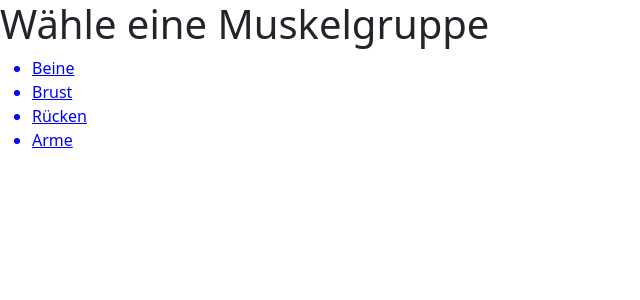
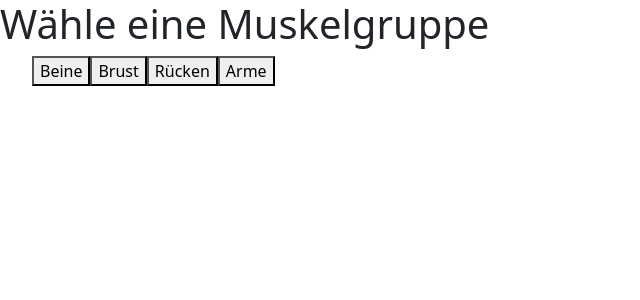
Before and after one commit to noahburren/Abschlussprojekt_2024_API-1_noabur_Board_-GamificationAndroidApplication-, a React (Create React App) app in the folder frontend/: page /home in a window 1280 px wide. Shown: the top 300 px of the page, without its empty margins (0-640 px from the left). Built offline with nearby package versions, Linux system fonts and the light colour scheme.

Commit message:
buttons sttatt aufzählung

```diff
--- a/frontend/src/Home.js
+++ b/frontend/src/Home.js
@@ -15,17 +15,9 @@ const Home = () => {
       <h1>Wähle eine Muskelgruppe</h1>
       <ul>
         {muscleGroups.map((group) => (
-          <li
-            key={group}
-            onClick={() => handleCategoryClick(group)}
-            style={{
-              cursor: "pointer",
-              color: "blue",
-              textDecoration: "underline",
-            }}
-          >
+          <button key={group} onClick={() => handleCategoryClick(group)}>
             {group}
-          </li>
+          </button>
         ))}
       </ul>
     </div>
```
